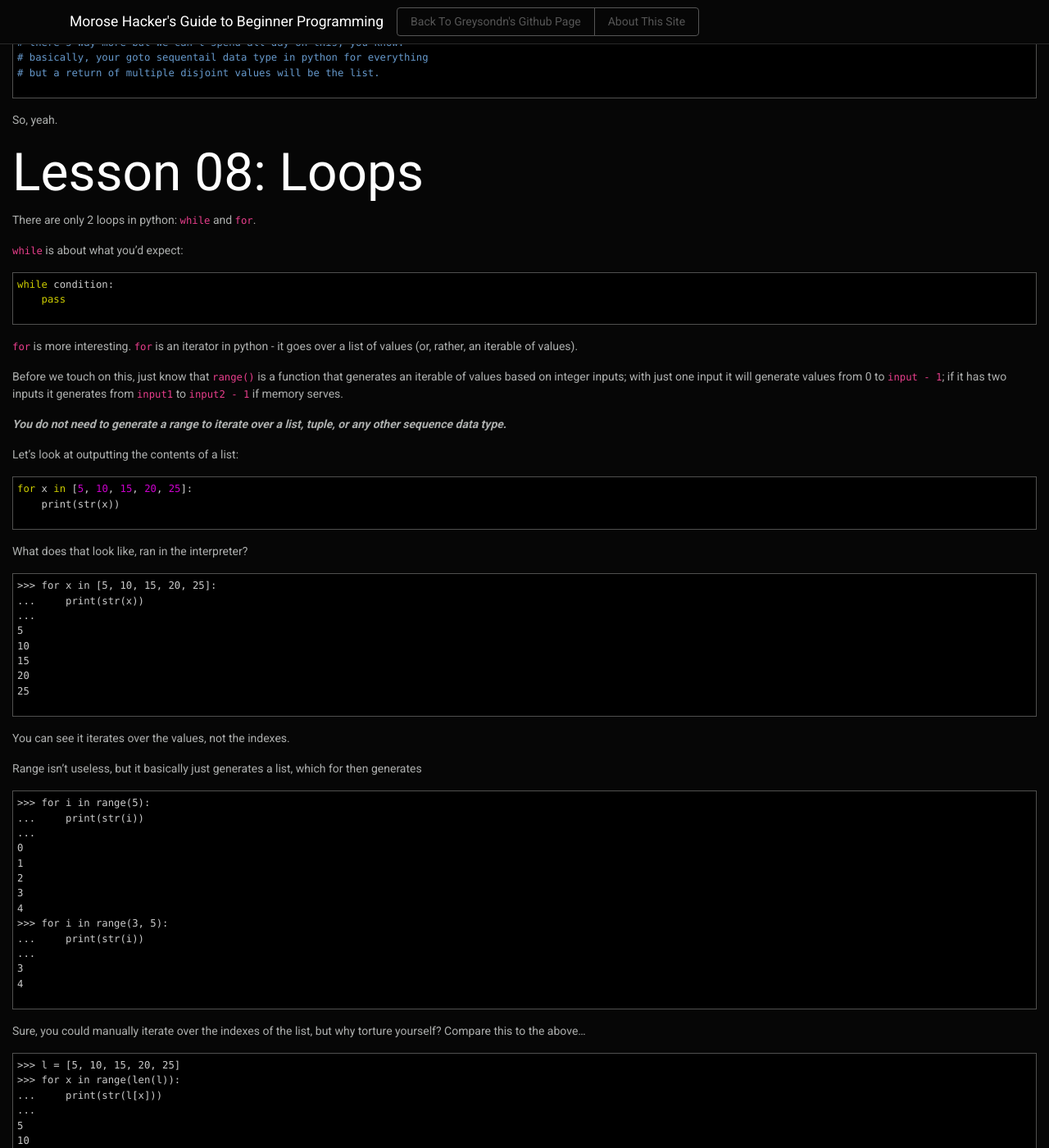
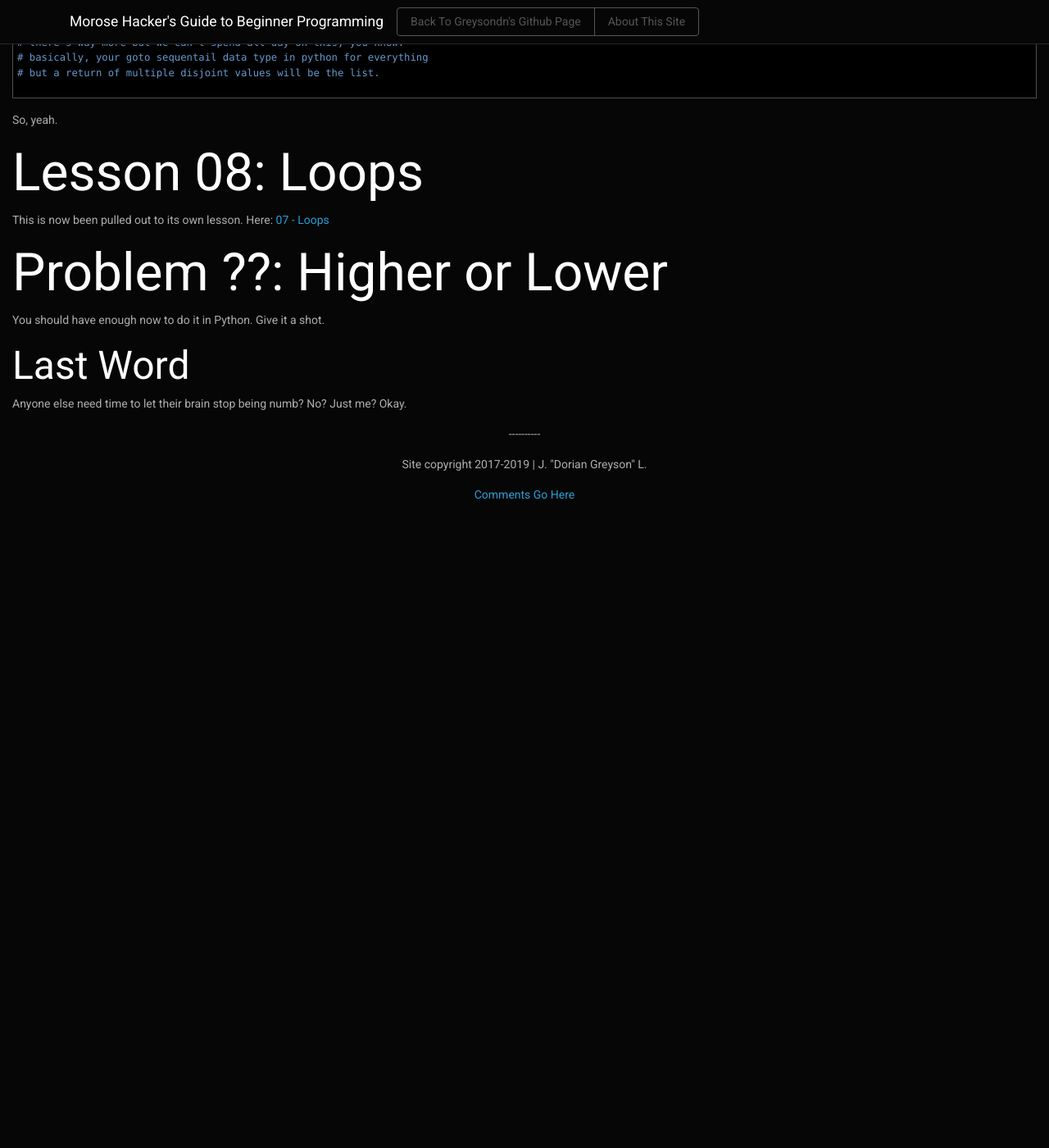
Before and after one commit to greysondn/morose-hacker, a Jekyll site: the page built from py/x01-cram-session.md, in a window 1280 px wide and 1400 px high, scrolled down 5415 px. Shown: the whole window at 82% size. Built offline with Jekyll 4.4.1, drawn with Linux system fonts in a browser that asks for light colours; nearby versions of some CDN libraries; after the commit the page ends 6045 px from its top, so only the background shows below that; some of the changed text lies outside the part shown.

Commit message:
Python lesson 7, good to go.

```diff
--- a/py/x01-cram-session.md
+++ b/py/x01-cram-session.md
@@ -280,76 +280,7 @@ So, yeah.
 <a name="muismu"></a>Lesson 08: Loops
 =====================================
 
-There are only 2 loops in python: `while` and `for`.
-
-`while` is about what you'd expect:
-
-{% highlight python %}
-while condition:
-    pass
-{% endhighlight %}
-
-`for` is more interesting. `for` is an iterator in python - it goes over a list of values (or, rather, an iterable of values).
-
-Before we touch on this, just know that `range()` is a function that generates an iterable of values based on integer inputs; with just one input it will generate values from 0 to `input - 1`; if it has two inputs it generates from `input1` to `input2 - 1` if memory serves.
-
-***You do not need to generate a range to iterate over a list, tuple, or any other sequence data type.***
-
-Let's look at outputting the contents of a list:
-
-{% highlight python %}
-for x in [5, 10, 15, 20, 25]:
-    print(str(x))
-{% endhighlight %}
-
-What does that look like, ran in the interpreter?
-
-{% highlight text %}
->>> for x in [5, 10, 15, 20, 25]:
-...     print(str(x))
-...
-5
-10
-15
-20
-25
-{% endhighlight %}
-
-You can see it iterates over the values, not the indexes.
-
-Range isn't useless, but it basically just generates a list, which for then generates
-
-{% highlight text %}
->>> for i in range(5):
-...     print(str(i))
-...
-0
-1
-2
-3
-4
->>> for i in range(3, 5):
-...     print(str(i))
-...
-3
-4
-{% endhighlight %}
-
-Sure, you could manually iterate over the indexes of the list, but why torture yourself? Compare this to the above...
-
-{% highlight text %}
->>> l = [5, 10, 15, 20, 25]
->>> for x in range(len(l)):
-...     print(str(l[x]))
-...
-5
-10
-15
-20
-25
-{% endhighlight %}
-
-As you might guess, the preferred syntax is the one higher up the page in Python.
+This is now been pulled out to its own lesson. Here: [07 - Loops]({{ site.url }}/py/l07)
 
 <a name="muismu"></a>Problem ??: Higher or Lower
 ================================================
```
Also changed, not shown: py/index.md (+3 -3 lines), py/l07-loops.md (added, +248 -0 lines), py/p06-high-or-low.md (added, +36 -0 lines), res/py/l07/uml-while.png (added), 1 other file.
